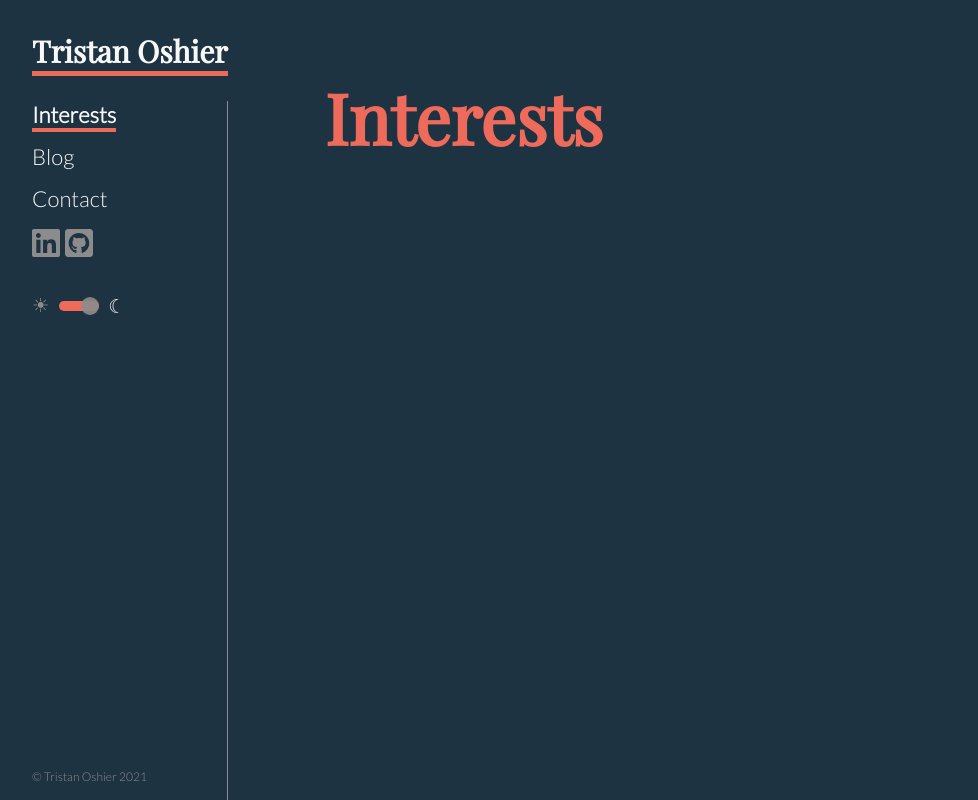
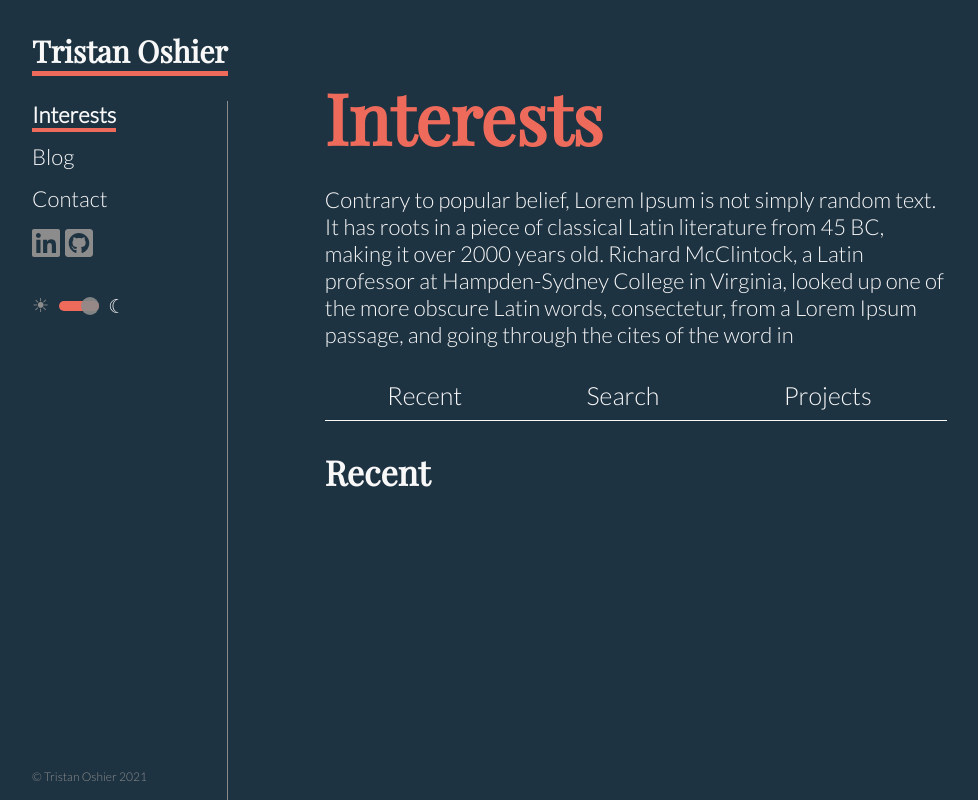
Before and after one commit to Tristanoshier/landing-page-client, a React (Create React App) app: page /Interests in a window 1280 px wide. Shown: the whole page, without its empty margins (8-986 px from the left). Built offline with nearby package versions, Linux system fonts and the light colour scheme; no server answers.

Commit message:
add antd tabs for interests page / customize component

```diff
--- a/package.json
+++ b/package.json
@@ -10,6 +10,7 @@
     "@testing-library/jest-dom": "^5.11.9",
     "@testing-library/react": "^11.2.3",
     "@testing-library/user-event": "^12.6.2",
+    "antd": "^4.12.1",
     "react": "^17.0.1",
     "react-dom": "^17.0.1",
     "react-router-dom": "^5.2.0",
--- a/src/components/Pages/Interests/Interests.jsx
+++ b/src/components/Pages/Interests/Interests.jsx
@@ -1,12 +1,12 @@
 import { useEffect, useState } from 'react';
-import { Route, Switch } from 'react-router-dom';
-import { NavLink as RRNavLink, Link } from 'react-router-dom';
-import { Nav, NavItem, NavLink } from 'reactstrap';
+import { Tabs } from 'antd';
 import { Recent } from './Recent'
 import { Search } from './Search'
 import { Projects } from './Projects'
 
 export const Interests = (props) => {
+    const { TabPane } = Tabs;
+
     const [posts, setPosts] = useState([]);
     const [musicPosts, setMusicPosts] = useState([]);
     const [moviePosts, setMoviePosts] = useState([]);
@@ -27,16 +27,27 @@ export const Interests = (props) => {
             })
     }, [])
 
+    const Demo = () => (
+        <Tabs defaultActiveKey="1">
+            <TabPane tab="Recent" key="1">
+                <Recent darkMode={props.darkMode} />
+            </TabPane>
+            <TabPane tab="Search" key="2">
+                <Search darkMode={props.darkMode} />
+            </TabPane>
+            <TabPane tab="Projects" key="3">
+                <Projects darkMode={props.darkMode} />
+            </TabPane>
+        </Tabs>
+    );
+
     return (
         <div className="blog">
             <p id="main-header">Interests</p>
-
-           {/* <Link to="/Interests/Recent">Recent</Link>
-            <Switch>
-                <Route exact path="/Interests/Recent"><Recent /></Route>
-                <Route exact path="/Interests/Search"><Search /></Route>
-                <Route exact path="/Interests/Projects"><Projects /></Route>
-            </Switch> */}
+            <p className={props.darkMode ? "about-text-dark" : "about-text-light"}>
+            Contrary to popular belief, Lorem Ipsum is not simply random text. It has roots in a piece of classical Latin literature from 45 BC, making it over 2000 years old. Richard McClintock, a Latin professor at Hampden-Sydney College in Virginia, looked up one of the more obscure Latin words, consectetur, from a Lorem Ipsum passage, and going through the cites of the word in
+            </p>
+            {Demo()}
         </div>
     )
 }
--- a/src/components/Pages/Interests/Projects.jsx
+++ b/src/components/Pages/Interests/Projects.jsx
@@ -1,7 +1,7 @@
-export const Projects = () => {
+export const Projects = (props) => {
     return (
         <div>
-            Projects
+             <h2 className={props.darkMode ? "sub-heading-dark" : "sub-heading-light"}>Projects</h2>
         </div>
     )
 }
--- a/src/components/Pages/Interests/Recent.jsx
+++ b/src/components/Pages/Interests/Recent.jsx
@@ -1,7 +1,7 @@
-export const Recent = () => {
+export const Recent = (props) => {
     return (
         <div>
-            Recent
+             <h2 className={props.darkMode ? "sub-heading-dark" : "sub-heading-light"}>Recent</h2>
         </div>
     )
 }
--- a/src/components/Pages/Interests/Search.jsx
+++ b/src/components/Pages/Interests/Search.jsx
@@ -1,7 +1,7 @@
-export const Search = () => {
+export const Search = (props) => {
     return (
         <div>
-            Search
+             <h2 className={props.darkMode ? "sub-heading-dark" : "sub-heading-light"}>Search</h2>
         </div>
     )
 }
--- a/src/css/app.css
+++ b/src/css/app.css
@@ -1,6 +1,7 @@
 @import './nav.css';
 @import './main.css';
 @import './page.css';
+@import './interests.css';
 @import './blog.css';
 @import './contact.css';
 @import './colorMode.css';
--- /dev/null
+++ b/src/css/interests.css
@@ -0,0 +1,38 @@
+
+
+/* customize antd classes for Tabs component */
+.ant-tabs {
+    color: var(--white);
+    font-family: var(--text);
+}
+
+.ant-tabs-nav-list {
+    display: flex;
+    justify-content: center;
+    border-bottom: 1px var(--white) solid;
+    line-height: 2;
+}
+
+
+.ant-tabs-nav-operations {
+    display: none;
+}
+
+.ant-tabs-tab {
+     font-size: 25px ;
+     margin: 0 10% 0 10%;
+     /* do something with this on active */
+     /* border-bottom : 5px var(--orange) solid;  */
+}
+
+.ant-tabs-tab-btn:hover {
+    font-weight: bold;
+}
+
+.ant-tabs-tab-btn:focus {
+    outline: none;
+}
+
+.ant-tabs-tabpane:focus {
+    outline: none;
+}
```
Also changed, not shown: 1 other file (tests, documents, lock files or other folders).
